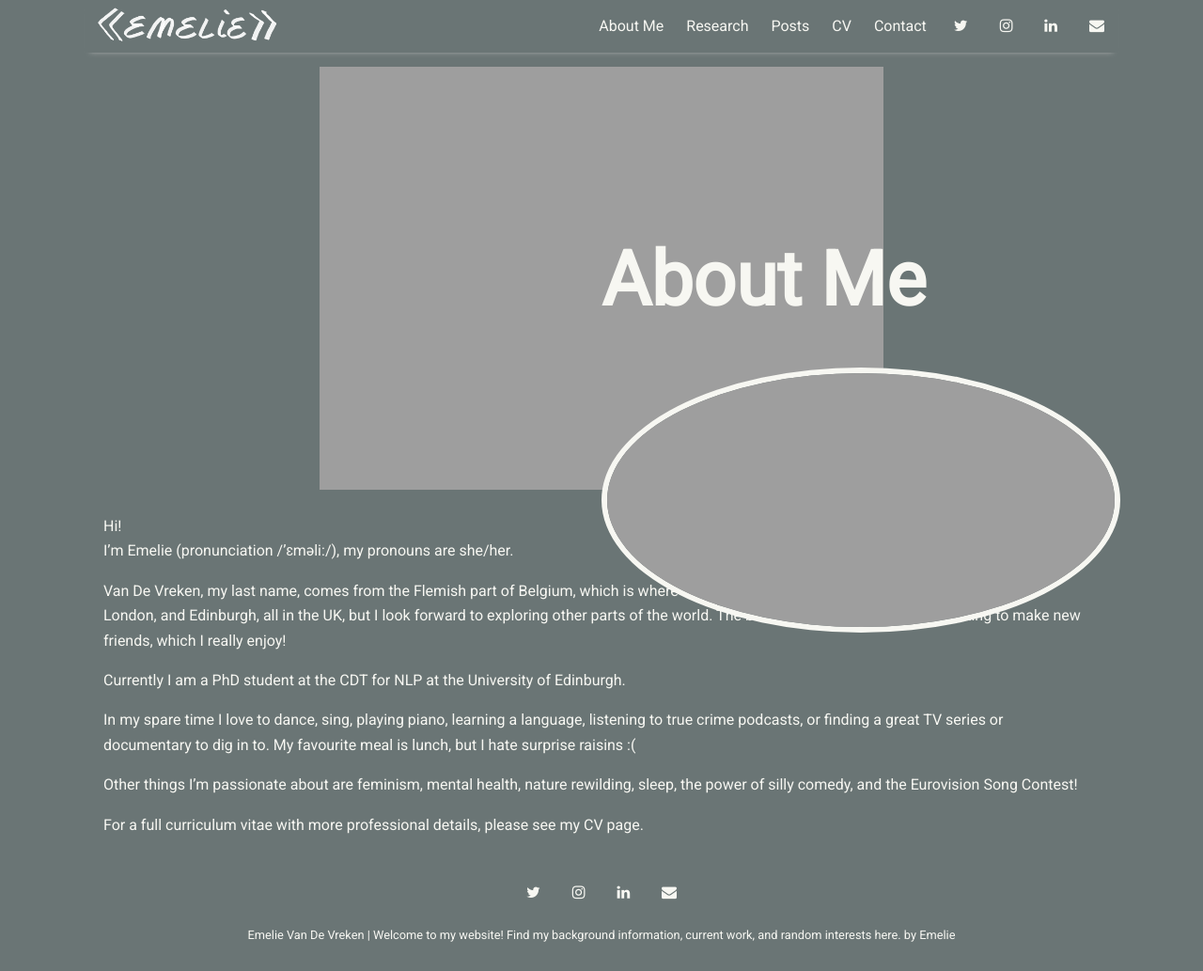
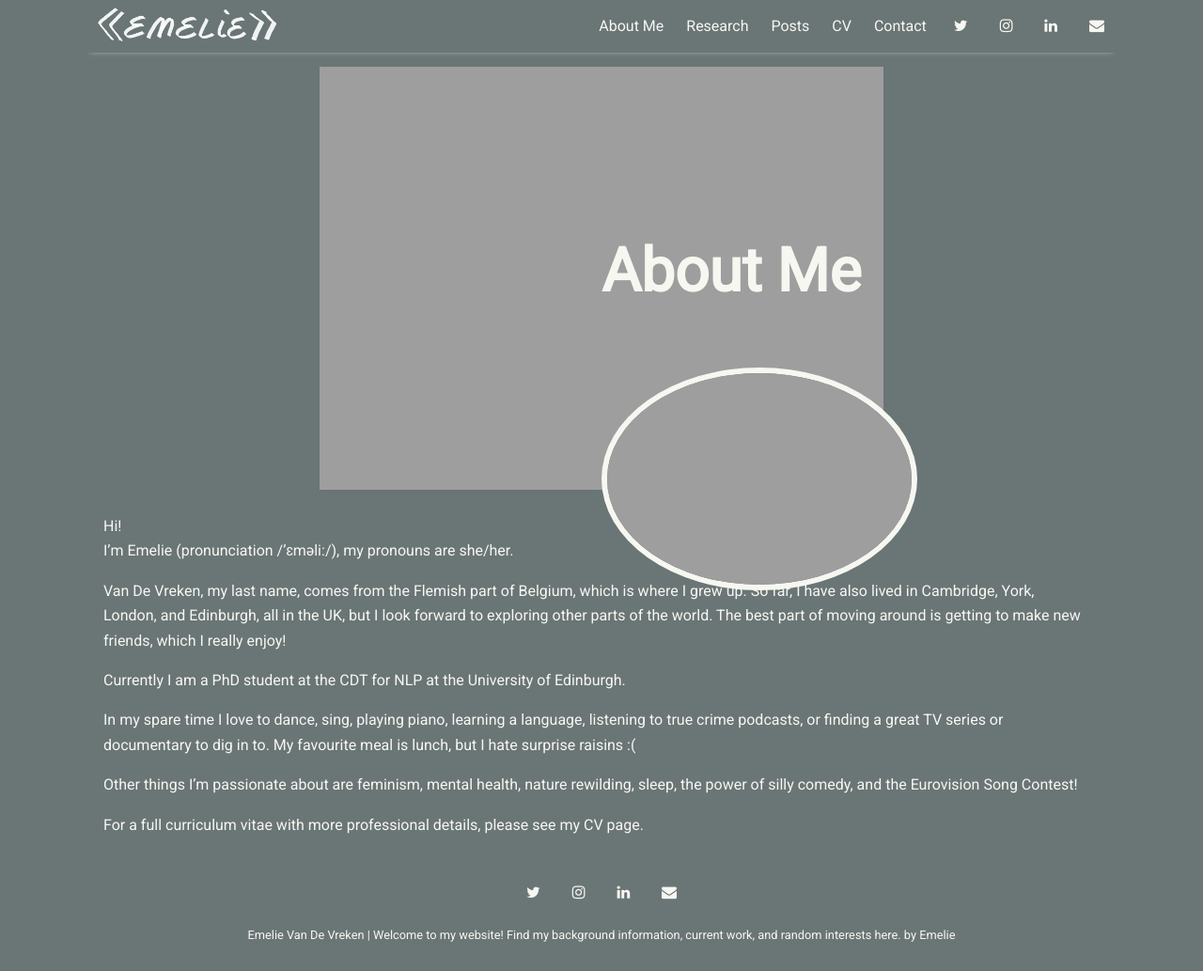
Before and after one commit to evdv/evdv.github.io, a Jekyll site: the page built from _pages/about.md, in a window 1280 px wide and 1033 px high. Shown: the whole window at 94% size. Built offline with Jekyll 4.4.1, drawn with Linux system fonts in a browser that asks for light colours; nearby versions of some CDN libraries.

Commit message:
Reshape header dimensions

```diff
--- a/_sass/_page.scss
+++ b/_sass/_page.scss
@@ -42,7 +42,7 @@
   position: relative;
   top: 0;
   left: 0;
-  width: $container-width - 200px;
+  width: $container-width - 100px;
   height: auto;
 }
 
@@ -52,7 +52,7 @@
   left: 50%;
   //transform: translate(-50%, -50%);
   font-weight: bold;
-  font-size: 5rem;
+  font-size: 4rem;
   background-color: rgba(255, 255, 255, 0.0);
 }
 
@@ -61,8 +61,8 @@
   top: 70%;
   left: 50%;
   z-index: 2;
-  width: 50%;
-  height: 60%;
+  width: 30%;
+  height: 50%;
   border-radius: 50%;
   border: 6px solid $brand-color;
 }
```
